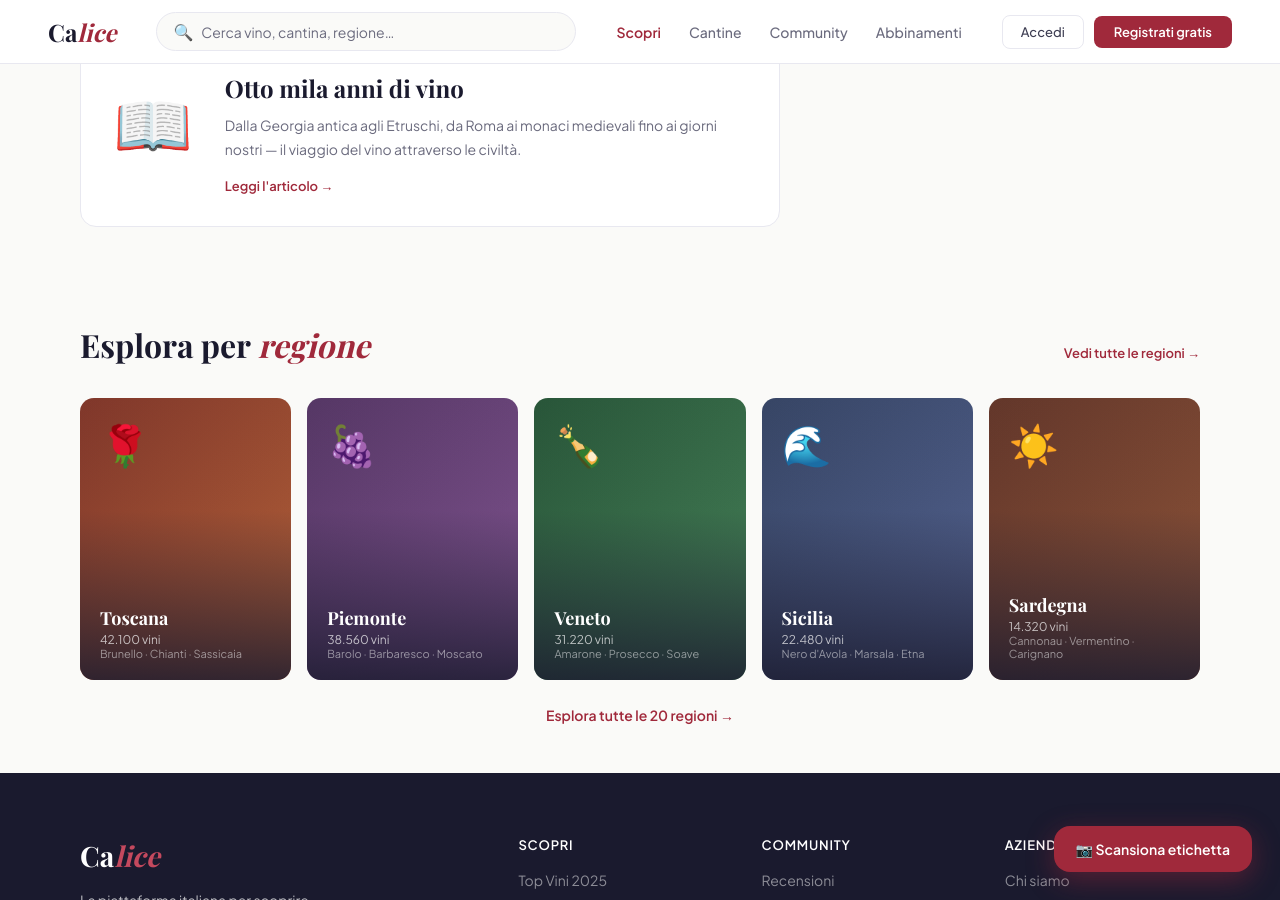
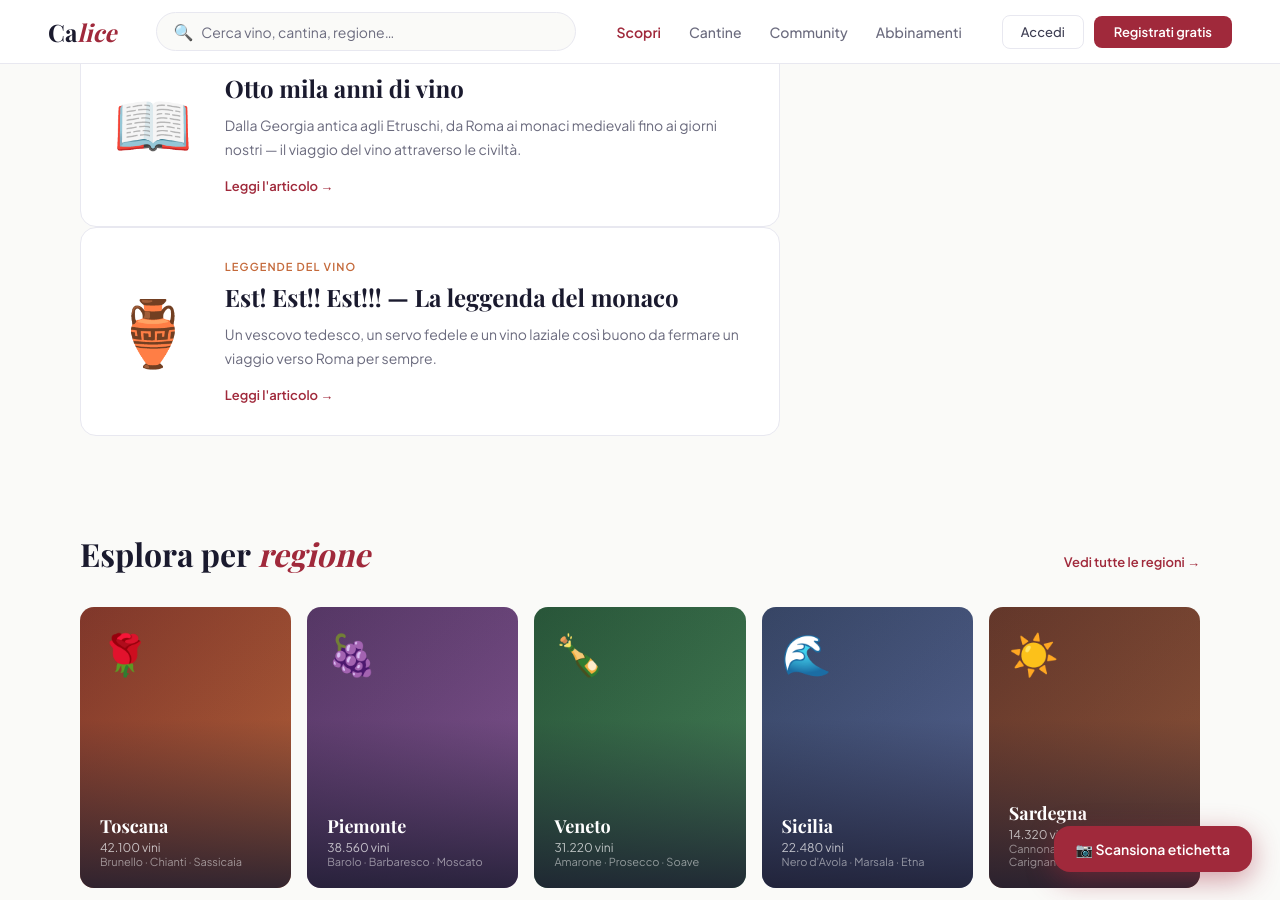
Before and after one commit to Barcolana/Calice, a Jekyll site: the page built from index.html, in a window 1280 px wide and 900 px high, scrolled down 5651 px. Built offline with Jekyll 4.4.1, drawn with Linux system fonts in a browser that asks for light colours; some web fonts are replaced.

Commit message:
Fix card Est Est Est blog

```diff
--- a/index.html
+++ b/index.html
@@ -1787,6 +1787,16 @@
                 <div class="blog-card-cta">Leggi l'articolo →</div>
             </div>
         </a>
+        <a href="{{ site.baseurl }}/blog/est-est-est" class="blog-card">
+            <div class="blog-card-emoji">🏺</div>
+            <div class="blog-card-body">
+                <div class="blog-card-tag">Leggende del Vino</div>
+                <div class="blog-card-title">Est! Est!! Est!!! — La leggenda del monaco</div>
+                <div class="blog-card-desc">Un vescovo tedesco, un servo fedele e un vino laziale così buono da fermare
+                    un viaggio verso Roma per sempre.</div>
+                <div class="blog-card-cta">Leggi l'articolo →</div>
+            </div>
+        </a>
 
 
     </div>
```
